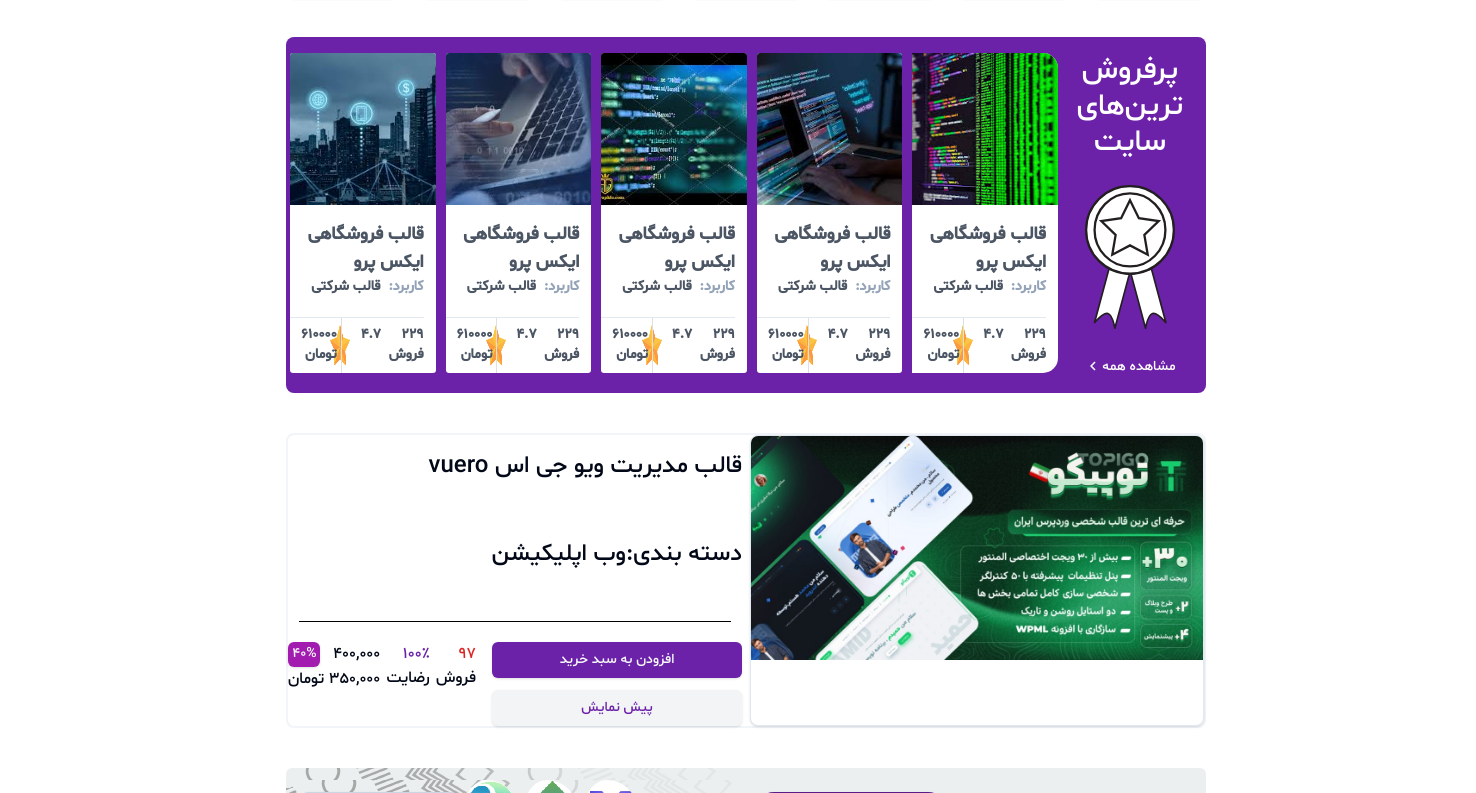
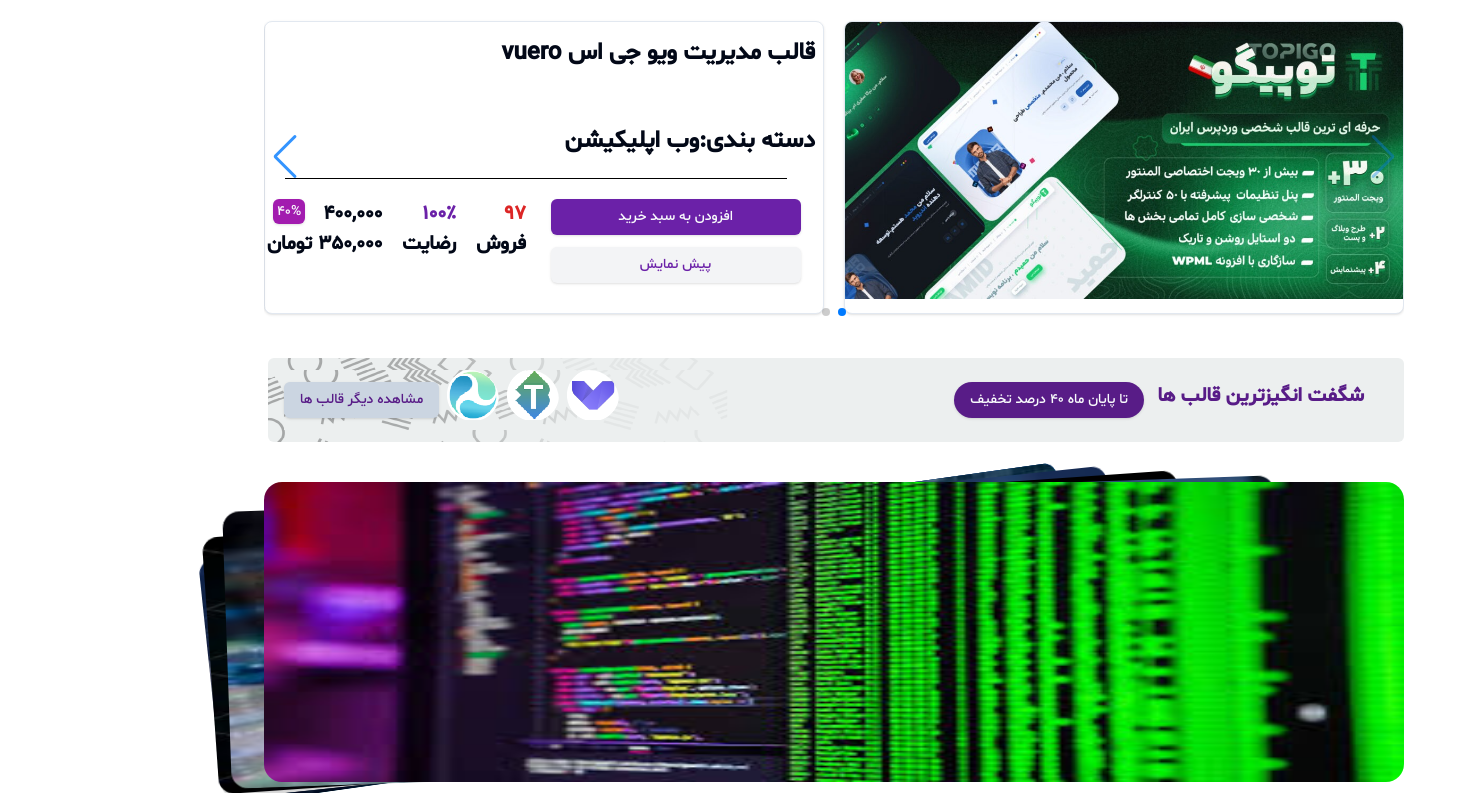
Before and after one commit to fayazehSaadatnia66/main-eccomerce, a Next.js app: page / in a window 1280 px wide. Shown: the part 947-1740 px from the top of the page, 1476 px wide, since content can reach past the window. Built offline with nearby package versions, Linux system fonts and the light colour scheme.

Commit message:
add product horizontal

```diff
--- a/app/(ecommerce)/(landing)/page.tsx
+++ b/app/(ecommerce)/(landing)/page.tsx
@@ -14,10 +14,11 @@ import StackSlider from "@/components/sliders/stack-slider"
 import star from "@/public/images/best-seller-star.svg"
 import LinearSlider from "@/components/sliders/linear-slider"
 import ProductCategoryList from "@/components/landing/product-category-list"
-import PopularTemplate from "@/components/card/popular-template"
+import ProductHorizontal from "@/components/card/product-horizontal"
 import { HeroBackground } from "@/components/landing/hero-background"
 import SearchBar from "@/components/layout/header/search-bar"
 import { Button } from "@/components/ui/button"
+import Slider from "@/components/sliders/slider"
 
 const imagesSlider = [
   { item: code1, alt: "image1" },
@@ -41,7 +42,7 @@ const pages = [
 const HomePage = () => {
   return (
     <div className="w-full flex flex-col gap-10 py-4 justify-center">
-      <div className="relative right-[50%] w-[100vw] ms-[-50vw] px-4 flex flex-col h-[400px] bg-cover bg-center"></div>
+      {/* <div className="relative right-[50%] w-[100vw] ms-[-50vw] px-4 flex flex-col h-[400px] bg-cover bg-center"></div> */}
       <HeroBackground />
 
       <div className="text-3xl font-bold text-white flex flex-col gap-4 items-start justify-center w-full h-full z-10">
@@ -76,7 +77,7 @@ const HomePage = () => {
         name={"پرفروش ترین‌های سایت"}
         logo={{ item: star, alt: "star" }}
       />
-      <PopularTemplate />
+      <Slider />
       <LinearBanner wrapperClassNames="py-3" text="شگفت انگیزترین قالب ها" />
       <StackSlider items={imagesSlider} />
       <MultipleCardsBanner
--- a/components/card/popular-template.tsx
+++ /dev/null
@@ -1,45 +0,0 @@
-import Image from "next/image"
-import popular from "@/public/images/popular.jpg"
-import { Card } from "../ui/card"
-import { Button } from "../ui/button"
-
-const PopularTemplate = () => {
-  return (
-    <div className="flex flex-row border-2 rounded-lg border-slate-100 w-full">
-      <Card className="basis-1/2 rounded-lg overflow-hidden w-full">
-        <Image src={popular} alt="popular" width={700} height={50} />
-      </Card>
-      <div className="basis-1/2 flex flex-col gap-5 ms-2 h-full ">
-      <div className="h-[150px] flex flex-col gap-10 mt-4">
-        <div className=" text-2xl mb-4">قالب مدیریت ویو جی اس vuero</div>
-        <div className="text-2xl">دسته بندی:وب اپلیکیشن</div>
-      </div>
-        <hr className="w-[95%] place-self-center border-1 border-black" />
-        <div className="w-full h-full flex flex-row gap-4">
-          <div className="basis-3/2 flex flex-col w-full h-full gap-3">
-            <Button className="bg-purple-800 w-[250px]">افزودن به سبد خرید</Button>
-            <Button className="bg-gray-100 text-purple-800 w-[250px]">پیش نمایش</Button>
-          </div>
-          <div className="basis-auto flex  w-full h-full justify-between">
-            <div className="flex flex-col">
-              <div className="text-red-600">97</div>
-              <div>فروش</div>
-            </div>
-            <div className="flex flex-col">
-              <div className="text-purple-800">100٪</div>
-              <div>رضایت</div>
-            </div>
-            <div className="flex flex-col">
-              <div className="flex gap-3">
-                <div className="flex ">400,000</div>
-                <Button className="bg-fuchsia-700 h-[25px] w-[30px]">40%</Button>
-              </div>
-              <div>350,000 تومان</div>
-            </div>
-          </div>
-        </div>
-      </div>
-    </div>
-  )
-}
-export default PopularTemplate
--- /dev/null
+++ b/components/card/product-horizontal.tsx
@@ -0,0 +1,53 @@
+import Image from "next/image"
+import popular from "@/public/images/popular.jpg"
+import { Card } from "../ui/card"
+import { Button } from "../ui/button"
+
+const ProductHorizontal = () => {
+  return (
+    <div className="flex flex-row  rounded-lg w-full gap-5">
+      <Card className="rounded-lg overflow-hidden w-full">
+        <Image src={popular} alt="popular" width={700} height={50} />
+      </Card>
+      <Card className="rounded-lg overflow-hidden w-full">
+        <div className=" flex flex-col gap-5 ms-2 h-full w-full">
+          <div className="h-[150px] flex flex-col gap-10 mt-4">
+            <div className=" text-2xl mb-4">قالب مدیریت ویو جی اس vuero</div>
+            <div className="text-2xl">دسته بندی:وب اپلیکیشن</div>
+          </div>
+          <hr className="w-[90%] place-self-center border-1 border-black" />
+          <div className="w-full h-full flex flex-row ">
+            <div className="basis-3/2 flex flex-col w-full h-full gap-3">
+              <Button className="bg-purple-800 w-[250px]">
+                افزودن به سبد خرید
+              </Button>
+              <Button className="bg-gray-100 text-purple-800 w-[250px]">
+                پیش نمایش
+              </Button>
+            </div>
+            <div className="basis-auto flex  w-full h-full justify-around ">
+              <div className="flex flex-col">
+                <div className="text-red-600">97</div>
+                <div>فروش</div>
+              </div>
+              <div className="flex flex-col">
+                <div className="text-purple-800">100٪</div>
+                <div>رضایت</div>
+              </div>
+              <div className="flex flex-col">
+                <div className="flex gap-3">
+                  <div className="flex ">400,000</div>
+                  <Button className="bg-fuchsia-700 h-[25px] w-[30px]">
+                    40%
+                  </Button>
+                </div>
+                <div>350,000 تومان</div>
+              </div>
+            </div>
+          </div>
+        </div>
+      </Card>
+    </div>
+  )
+}
+export default ProductHorizontal
--- a/components/sliders/linear-slider.tsx
+++ b/components/sliders/linear-slider.tsx
@@ -8,8 +8,8 @@ import Image, { StaticImageData } from "next/image"
 import { MdKeyboardArrowLeft } from "react-icons/md"
 import { ClassNameValue } from "tailwind-merge"
 import { cn } from "@/lib/utils"
-import ProductCard from "../card/product-card"
 import { SlArrowRight } from "react-icons/sl"
+import ProductVertical from "../card/product-vertical"
 
 type SwiperProps = {
   otherProp?: string
@@ -28,7 +28,7 @@ const LinearSlider: React.FC<SwiperProps> = ({
   return (
     <div
       className={cn(
-        "linear-slider w-full flex py-4 px-1 rounded-lg",
+        "linear-slider w-full flex py-4 px-1 rounded-lg z-10",
         bgClassName
       )}
     >
@@ -37,7 +37,7 @@ const LinearSlider: React.FC<SwiperProps> = ({
           "flex flex-col content-center text-3xl text-center text-white gap-6 "
         )}
       >
-        <div className="w-36 h-35 flex items-center justify-center text-3xl">
+        <div className="w-36 h-35 flex items-center justify-center text-3xl ">
           {name}
         </div>
 
@@ -85,7 +85,7 @@ const LinearSlider: React.FC<SwiperProps> = ({
         {items?.map((item, index) => {
           return (
             <SwiperSlide className="overflow-hidden rounded-0 bg-transparent">
-              <ProductCard
+              <ProductVertical
                 index={index}
                 productName="قالب فروشگاهی ایکس پرو"
                 application="قالب شرکتی"
--- /dev/null
+++ b/components/sliders/slider.scss
@@ -0,0 +1,38 @@
+/* SwiperComponent.css */
+.mySwiper {
+  width: 1140px !important;
+  height: 300px;
+  .swiper-pagination-horizontal{
+    position: relative;
+    bottom: 18px !important;
+  }
+}
+
+.swiper-slide {
+  display: flex;
+  justify-content: center;
+  align-items: center;
+  font-size: 20px;
+  // background-color: #f0f0f0;
+
+}
+
+.swiper-button-next, .swiper-button-prev {
+  color: #007aff;  /* تغییر رنگ فلش‌های پیمایش */
+  opacity: 0.8;    /* شفافیت فلش‌های پیمایش */
+  width: 22px !important;
+  height: 22px !important;
+}
+
+// .mySwiper .swiper-pagination-bullets .swiper-pagination-bullet {
+//   width: 12px !important;
+//   height: 12px !important;
+//   background-color: #e20e0e !important;
+//   color: #f0f0f0 !important;
+//   border-radius: 50%;  /* گرد کردن بولت‌ها */
+//   margin: 0 4px;  /* فاصله بین بولت‌ها */
+//   // z-index: 10;
+// }
+// .swiper-pagination-bullet-active {
+//   background-color: #fdfdfd; /* رنگ بولت فعال */
+// }
--- a/components/sliders/slider.tsx
+++ b/components/sliders/slider.tsx
@@ -1,21 +1,35 @@
+"use client"
+import { Swiper, SwiperSlide } from "swiper/react"
+import ProductHorizontal from "../card/product-horizontal"
+import "./slider.scss"
 import { Keyboard, Mousewheel, Navigation, Pagination } from "swiper/modules"
-import { Swiper, SwiperSlide } from "swiper/react"
+import "swiper/css/navigation"
+import "swiper/css/pagination"
 
 const Slider = () => {
-return(
+  return (
+    // <div className="w-full h-[400px] flex gap-10">
     <Swiper
-    cssMode={true}
+      pagination={{
+        type: "bullets",
+        clickable: true,
+      }}
       navigation={true}
-    pagination={true}
+      keyboard={{
+        enabled: true,
+      }}
       mousewheel={true}
-    keyboard={true}
-    modules={[Navigation, Pagination, Mousewheel, Keyboard]}
+      modules={[Pagination, Navigation, Keyboard, Mousewheel]}
       className="mySwiper"
     >
       <SwiperSlide>
-
+        <ProductHorizontal />
+      </SwiperSlide>
+      <SwiperSlide>
+        <ProductHorizontal />
       </SwiperSlide>
     </Swiper>
+    //  </div>
   )
 }
 export default Slider
--- a/components/sliders/stack-slider.tsx
+++ b/components/sliders/stack-slider.tsx
@@ -25,7 +25,7 @@ const StackSlider: React.FC<SwiperProps> = ({ items }: SwiperProps) => {
     >
       {items.map((item, index) => {
         return (
-          <SwiperSlide key={index}  >
+          <SwiperSlide className="stack" key={index}  >
             <Image className="w-full h-full" src={item.item} alt={item.alt} />
           </SwiperSlide>
         )
--- a/components/sliders/stack-style.scss
+++ b/components/sliders/stack-style.scss
@@ -34,42 +34,42 @@
   color: #fff;
 }
 
-.swiper-slide:nth-child(1n) {
+.swiper-slide .stack:nth-child(1n) {
   background-color: rgb(206, 17, 17);
 }
 
-.swiper-slide:nth-child(2n) {
+.swiper-slide .stack:nth-child(2n) {
   background-color: rgb(0, 140, 255);
 }
 
-.swiper-slide:nth-child(3n) {
+.swiper-slide .stack:nth-child(3n) {
   background-color: rgb(10, 184, 111);
 }
 
-.swiper-slide:nth-child(4n) {
+.swiper-slide .stack:nth-child(4n) {
   background-color: rgb(211, 122, 7);
 }
 
-.swiper-slide:nth-child(5n) {
+.swiper-slide .stack:nth-child(5n) {
   background-color: rgb(118, 163, 12);
 }
 
-.swiper-slide:nth-child(6n) {
+.swiper-slide .stack:nth-child(6n) {
   background-color: rgb(180, 10, 47);
 }
 
-.swiper-slide:nth-child(7n) {
+.swiper-slide .stack:nth-child(7n) {
   background-color: rgb(35, 99, 19);
 }
 
-.swiper-slide:nth-child(8n) {
+.swiper-slide .stack:nth-child(8n) {
   background-color: rgb(0, 68, 255);
 }
 
-.swiper-slide:nth-child(9n) {
+.swiper-slide .stack:nth-child(9n) {
   background-color: rgb(218, 12, 218);
 }
 
-.swiper-slide:nth-child(10n) {
+.swiper-slide .stack:nth-child(10n) {
   background-color: rgb(54, 94, 77);
 }
--- a/package.json
+++ b/package.json
@@ -32,7 +32,7 @@
     "react-hook-form": "^7.52.1",
     "react-icons": "^5.2.1",
     "sass": "^1.77.8",
-    "swiper": "^11.1.10",
+    "swiper": "^11.1.12",
     "tailwind-merge": "^2.4.0",
     "tailwindcss-animate": "^1.0.7",
     "typeit": "^8.8.4",
--- a/tailwind.config.ts
+++ b/tailwind.config.ts
@@ -14,11 +14,11 @@ const config = {
       center: true,
       padding: "2rem",
       screens: {
-        sm: "600px",
-        md: "728px",
-        lg: "984px",
-        xl: "1400px",
-        "2xl": "1496px",
+        // sm: "600px",
+        // md: "728px",
+        // lg: "984px",
+        // xl: "1400px",
+        "2xl": "1200px",
       },
     },
     extend: {
```
Also changed, not shown: components/card/product-vertical.tsx (renamed from components/card/product-card.tsx, +6 -6 lines), 1 other file (tests, documents, lock files or other folders). Lines whose indentation alone changed are shown as unchanged.
